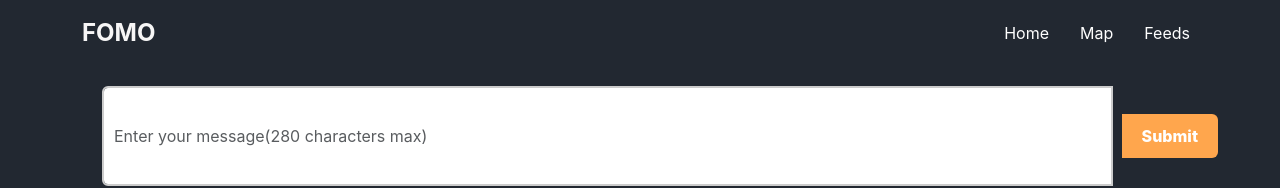
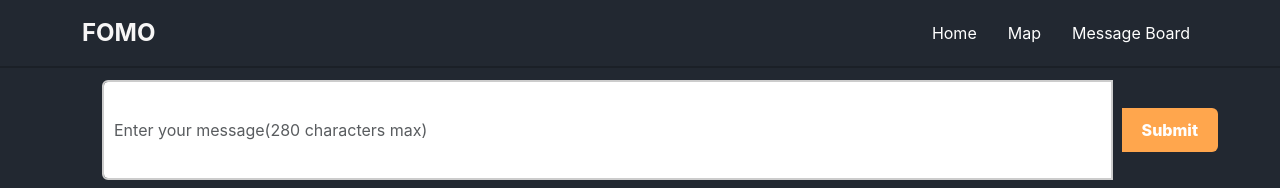
Before and after one commit to t-acheson/project2-fomo, a React (Create React App) app in the folder frontendreact/: page /feed in a window 1280 px wide. Shown: the top 188 px of the page. Built offline with nearby package versions, Linux system fonts and the light colour scheme; no server answers.

Commit message:
- fixed header - added logo to lead to home page. -changed feed to message board - added time lock

```diff
--- a/frontendreact/src/App.css
+++ b/frontendreact/src/App.css
@@ -11,6 +11,7 @@ body {
   font-family: 'Inter', sans-serif; /* Use a modern, clean font */
   background-color: #222831; /* Light background color for contrast */
   color: #333; /* Dark text color for readability */
+  margin-top: 60px;
 }
 
 h1, h2, h3, h4, h5, h6 {
--- a/frontendreact/src/App.js
+++ b/frontendreact/src/App.js
@@ -11,8 +11,13 @@ import Header from './components/header';
 import Footer from './components/footer';
 import './App.css'
 import { sendLocation } from './hooks/webSocket';
+import TimeLock from './components/TimeLock';
+
 // create a context for the location state
 export const LocationContext = createContext(null);
+
+const TimeLockedMapPage = TimeLock(MapPage);
+const TimeLockedFeedPage = TimeLock(FeedPage);
 
 function App() {
  // create a location state
@@ -64,8 +69,15 @@ function App() {
         <Header />
         <Routes>
           <Route path="/" element={<HomePage />} />
-          <Route path="/map" element={<MapPage />} />
-          <Route path="/feed" element={<FeedPage />} />
+
+          {/* Uncomment below code for full time access */}
+          {/* <Route path="/map" element={<MapPage />} />
+          <Route path="/feed" element={<FeedPage />} /> */}
+
+          {/* Comment below 2 lines of code for restricted time access */}
+          <Route path="/map" element={<TimeLockedMapPage />} /> {/* Wrap with TimeLock */}
+          <Route path="/feed" element={<TimeLockedFeedPage />} /> {/* Wrap with TimeLock */}
+
           {/* <Route path="/notification" element={<NotificationPage />} /> */}
           <Route path="*" element={<Navigate to="/" />} />
         </Routes>
--- /dev/null
+++ b/frontendreact/src/components/TimeLock.js
@@ -0,0 +1,23 @@
+// TimeLock.js
+import React from 'react';
+import { Navigate } from 'react-router-dom';
+
+const TimeLock = (WrappedComponent) => {
+  return (props) => {
+    const currentHour = new Date().getHours();
+    console.log('Current Hour:', currentHour); // Debugging log
+
+    const isRestrictedTime = currentHour >= 6 && currentHour < 18;
+
+    console.log('Is Restricted Time:', isRestrictedTime); // Debugging log
+
+    if (isRestrictedTime) {
+      alert('Access to this page is restricted between 6 AM and 6 PM. Please come back later!');
+      return <Navigate to="/" />;
+    }
+
+    return <WrappedComponent {...props} />;
+  };
+};
+
+export default TimeLock;
--- a/frontendreact/src/components/cssFiles/header.css
+++ b/frontendreact/src/components/cssFiles/header.css
@@ -1,14 +1,23 @@
 .header {
+  position: fixed;
+  top: 0;
+  width: 100%;
   background-color: #222831;
   color: #fff;
   padding: 10px;
   text-align: center;
+  z-index: 1000;
+  border-bottom: 2px solid #1b2027;
 }
 
 .header .navbar-brand {
   color: #F7F6F6;
   font-weight: bold;
   font-size: 1.5rem;
+}
+
+.header .navbar-brand:hover {
+  color: #ff5a5f;
 }
 
 .header .nav-link {
--- a/frontendreact/src/components/header.js
+++ b/frontendreact/src/components/header.js
@@ -2,6 +2,7 @@
 import Container from 'react-bootstrap/Container';
 import Nav from 'react-bootstrap/Nav';
 import Navbar from 'react-bootstrap/Navbar';
+import {Link} from 'react-router-dom';
 import './cssFiles/header.css'
 
 //Start  Header function
@@ -10,13 +11,13 @@ function Header() {
     return (
         <Navbar expand="lg" className="header">
             <Container>
-                <Navbar.Brand href="#home">FOMO</Navbar.Brand>
+            <Navbar.Brand as={Link} to="/">FOMO</Navbar.Brand>
                 <Navbar.Toggle aria-controls="basic-navbar-nav" />
                 <Navbar.Collapse id="basic-navbar-nav">
                     <Nav className="ms-auto">
                     <Nav.Link href="/">Home</Nav.Link>
                     <Nav.Link href="/map">Map</Nav.Link>
-                    <Nav.Link href="/feed">Feeds</Nav.Link>
+                    <Nav.Link href="/feed">Message Board</Nav.Link>
                     {/* <Nav.Link href="/notification">Notifications</Nav.Link> */}
                 </Nav>
                 </Navbar.Collapse>
```
